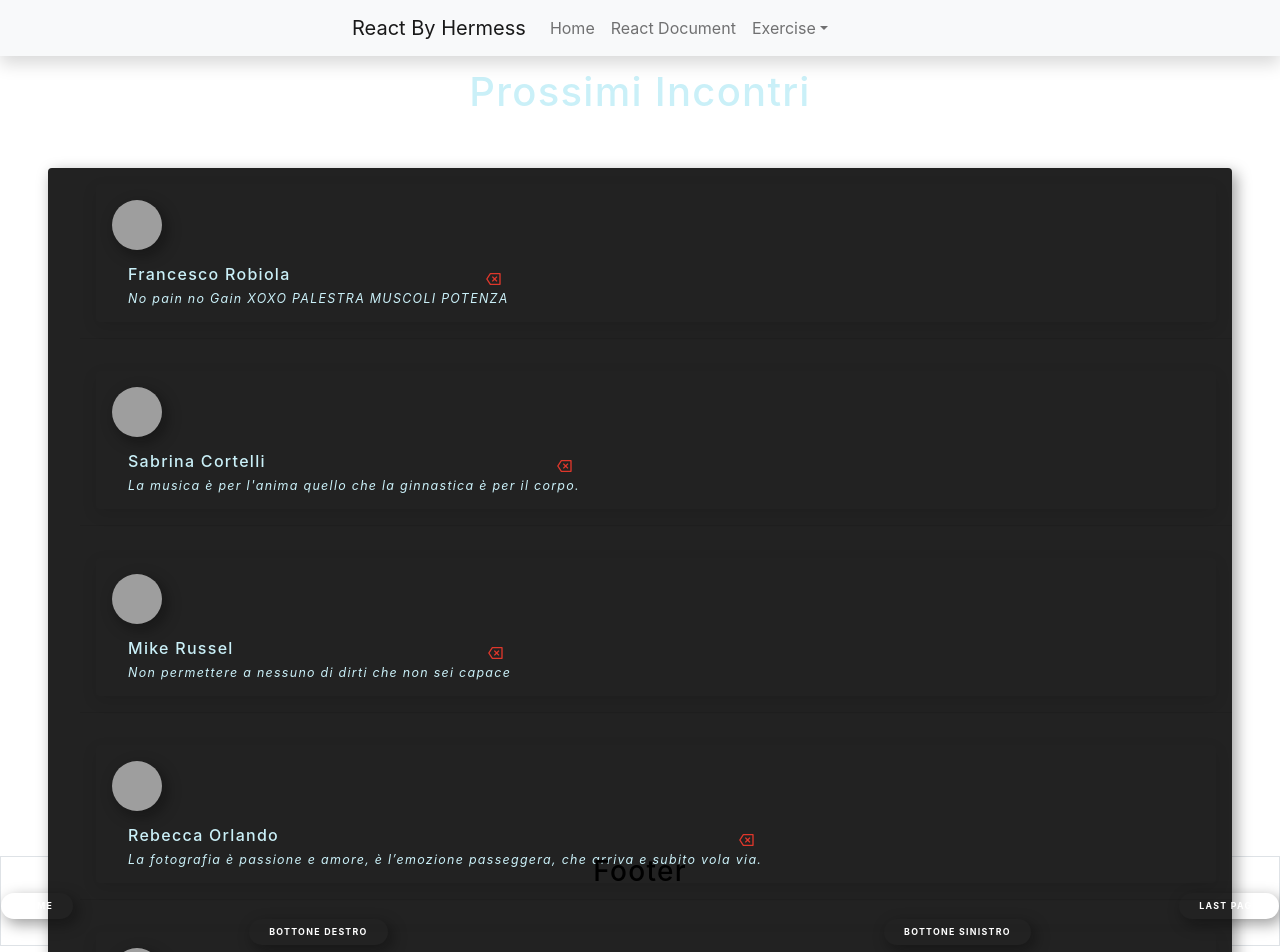
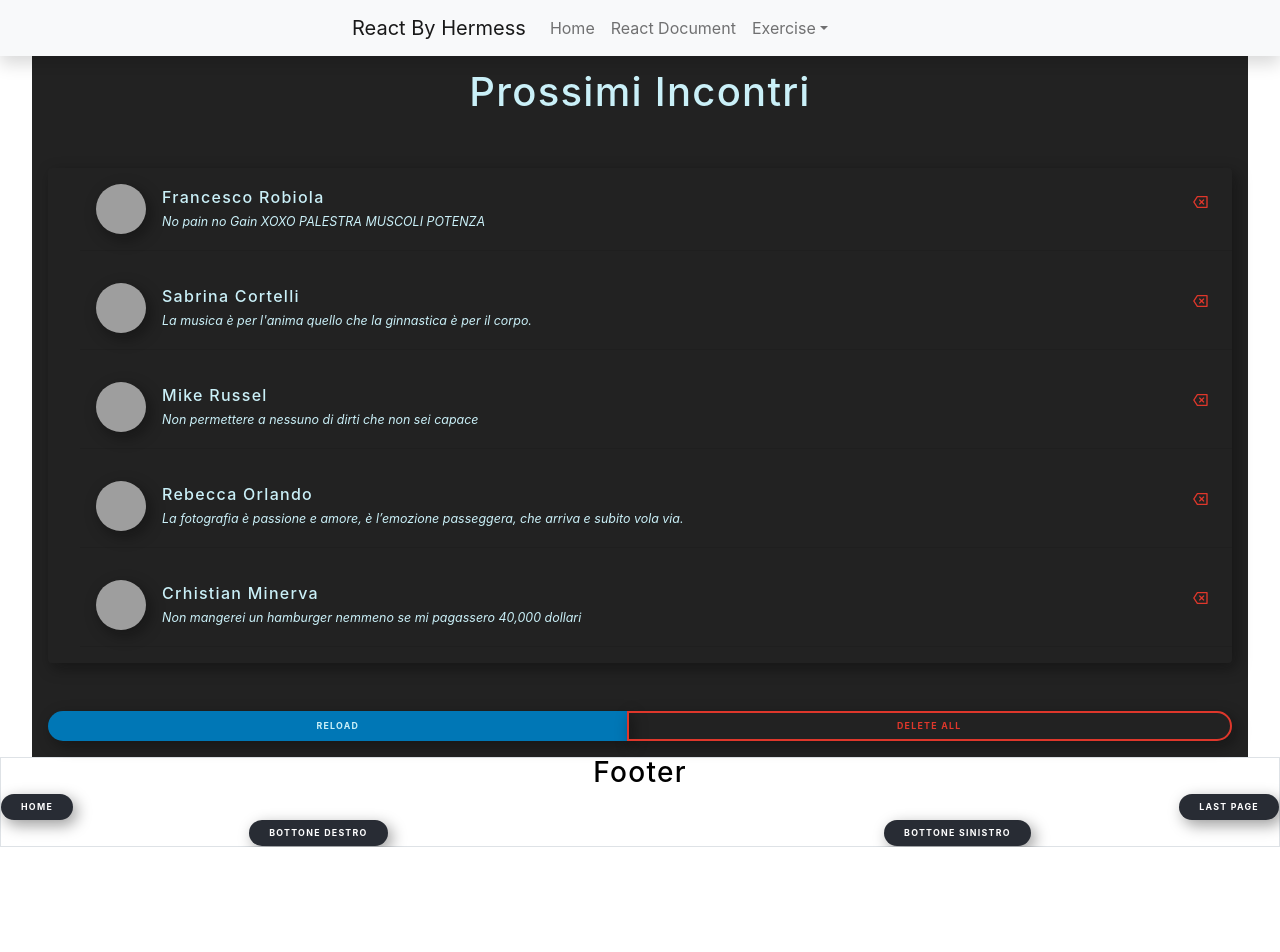
Before and after one commit to JacksonEduardo/React-exercises, a React (Create React App) app: page /dating in a window 1280 px wide. Shown: the top 952 px of the page. After the commit the page ends 847 px from the top, so only its background shows below. Built offline with nearby package versions, Linux system fonts and the light colour scheme; grey boxes are pictures that could not be loaded.

Commit message:
Some little changes in Dating and dark Page

```diff
--- a/src/App.css
+++ b/src/App.css
@@ -37,8 +37,32 @@
   }
 }
 
-/* START STYLE OF NAVBAR */
+/* START STYLE OF HOME */
 .background{
-  background-color:aliceblue;
+  background-color:rgb(227, 232, 236);
 }
-/* END STYLE OF NAVBAR */
+/* END STYLE OF HOME */
+
+/* START STYLE FOOTER */
+.buttonFooter {
+  display: inline-block;
+  border: none;
+  padding: 0.4rem 1.25rem;
+  border-radius: var(--btn-radius);
+  box-shadow: var(--dark-shadow);
+  letter-spacing: var(--letter-spacing);
+  font-size: 0.55rem;
+  transition: var(--btn-transition);
+  cursor: pointer;
+  font-weight: 700;
+  text-transform: uppercase;
+  background-color:#282c34;
+  color: var(--clr-text);
+}
+
+.buttonFooter:hover {
+  transform: scale(1.03);
+  background-color: var(--clr-text);
+  color: var(--clr-primary);
+}
+/* END FOOTER STYLE */
--- a/src/App.js
+++ b/src/App.js
@@ -1,12 +1,12 @@
 import "./App.css";
+import { BrowserRouter as Router, Routes, Route } from "react-router-dom";
 import Home from "./pages/home";
 import Navbar from "./components/navbar";
 import "bootstrap/dist/css/bootstrap.min.css";
 import Dating from "./pages/dating";
 import Dark from "./pages/darkMode/darkMode";
 import Footer from "./components/footer";
-// import { useState, useEffect } from "react";
-import { BrowserRouter as Router, Routes, Route } from "react-router-dom";
+
 function App() {
   return (
     <Router>
--- a/src/components/footer.js
+++ b/src/components/footer.js
@@ -1,5 +1,6 @@
 import React from "react";
 import { useNavigate } from "react-router-dom";
+import "../App.css";
 
 // the CSS of footer is in App.css
 const Footer = () => {
@@ -10,21 +11,21 @@ const Footer = () => {
       <div className="d-flex justify-content-between">
         {/* <button className="btn btn-dark text-white" onClick={}>Last Page</button> */}
         <button
-          className="btn btn-dark text-white"
+          className="buttonFooter text-white"
           onClick={() => navigate("/")}
         >
           Home
         </button>
         <button
-          className="btn btn-dark text-white"
+          className="buttonFooter text-white"
           onClick={() => navigate(-1)}
         >
           Last Page
         </button>
       </div>
       <div className="d-flex justify-content-around">
-        <button className="btn btn-dark text-white">bottone destro</button>
-        <button className="btn btn-dark text-white">bottone sinistro</button>
+        <button className="buttonFooter text-white">bottone destro</button>
+        <button className="buttonFooter text-white">bottone sinistro</button>
       </div>
     </div>
   );
--- a/src/components/navbar.js
+++ b/src/components/navbar.js
@@ -13,7 +13,11 @@ const BasicExample = () => {
         <Navbar.Toggle aria-controls="basic-navbar-nav" />
         <Navbar.Collapse id="basic-navbar-nav">
           <Nav className="me-auto">
-            <Nav.Link href="#home">Home</Nav.Link>
+            <Nav.Link to="/">
+              <Link className="nav-link p-0" to="/">
+                Home
+              </Link>
+            </Nav.Link>
             <Nav.Link
               href="https://legacy.reactjs.org/docs/getting-started.html"
               target="_blank"
--- a/src/logic/List.js
+++ b/src/logic/List.js
@@ -15,7 +15,7 @@ const List = (props) => {
 
 const Person = ({ id, nome, stato, img, canc }) => {
   return (
-    <article>
+    <article className="articleDating">
       <img src={img} alt="prs" className="person-img" />
       <div className="person-info">
         <div className="person-action">
--- a/src/pages/darkMode/article.js
+++ b/src/pages/darkMode/article.js
@@ -1,13 +1,14 @@
 import React from "react";
+import "../../style/darkMode.css";
 
 const Article = ({ title, body }) => {
   return (
-    <article>
+    <article className="darkModeContainer">
       <div style={{ position: "relative", height: "fit-content" }}>
         <h4>{title}</h4>
         <div className="underline"></div>
       </div>
-      <p>{body}</p>
+      <p className="paragrafDarkMode">{body}</p>
     </article>
   );
 };
--- a/src/pages/dating.js
+++ b/src/pages/dating.js
@@ -16,8 +16,8 @@ const Dating = () => {
     });
   };
   return (
-    <section>
-      <div className="Container">
+    <section className="sectionDating">
+      <div className="ContainerDating">
         <h2 style={{ color: "var(--bg-blue)" }}>Prossimi incontri</h2>
         <div className="people-list">
           <List data={people} delete={removeItem} />
--- a/src/pages/home.js
+++ b/src/pages/home.js
@@ -9,10 +9,10 @@ const Home = () => {
         <div className="d-flex justify-content-center">
           <img src={logo} className="App-logo" alt="logo" />
         </div>
-        <p className="fst-italic text-center fs-5">
+        <p className="fst-italic text-center text-dark fs-5">
           In this site you can found some exercise make during a React Lesson
         </p>
-        <p className="fst-italic text-center">
+        <p className="fst-italic text-center text-dark">
           Navigate with Navbar to see all exercise
         </p>
       </div>
--- a/src/style/darkMode.css
+++ b/src/style/darkMode.css
@@ -88,7 +88,7 @@
   h4 {
     font-size: 0.875rem;
   }
-  p {
+  .paragrafDarkMode {
     color: var(--clr-text);
     font-size: 1rem;
     letter-spacing: var(--letter-spacing);
@@ -182,7 +182,7 @@
     gap: 2rem;
   }
 
-  article {
+  .darkModeContainer {
     width: 100%;
     box-shadow: var(--light-shadow);
     border-radius: var(--radius);
@@ -199,7 +199,7 @@
   }
 
   article p {
-    font-size: 0.875em;
+    font-size: 75em;
   }
 
   @media screen and (min-width: 753px) {
--- a/src/style/dating.css
+++ b/src/style/dating.css
@@ -116,14 +116,15 @@
   }
 
   /* Project CSS */
-  section {
+  .sectionDating {
+    background-color: #222;
     width: 95%;
     margin: auto;
     padding: 1rem;
-    height: 100vh;
+    /* height: 100vh; */
   }
 
-  .Container {
+  .ContainerDating {
     margin: auto;
     gap: 3rem;
     display: grid;
@@ -156,7 +157,8 @@
     border-bottom: 1px solid var(--divider-color);
   }
 
-  article {
+  .articleDating {
+    background-color: #222;
     display: flex;
     display: -moz-flex;
     display: -webkit-flex;
```
